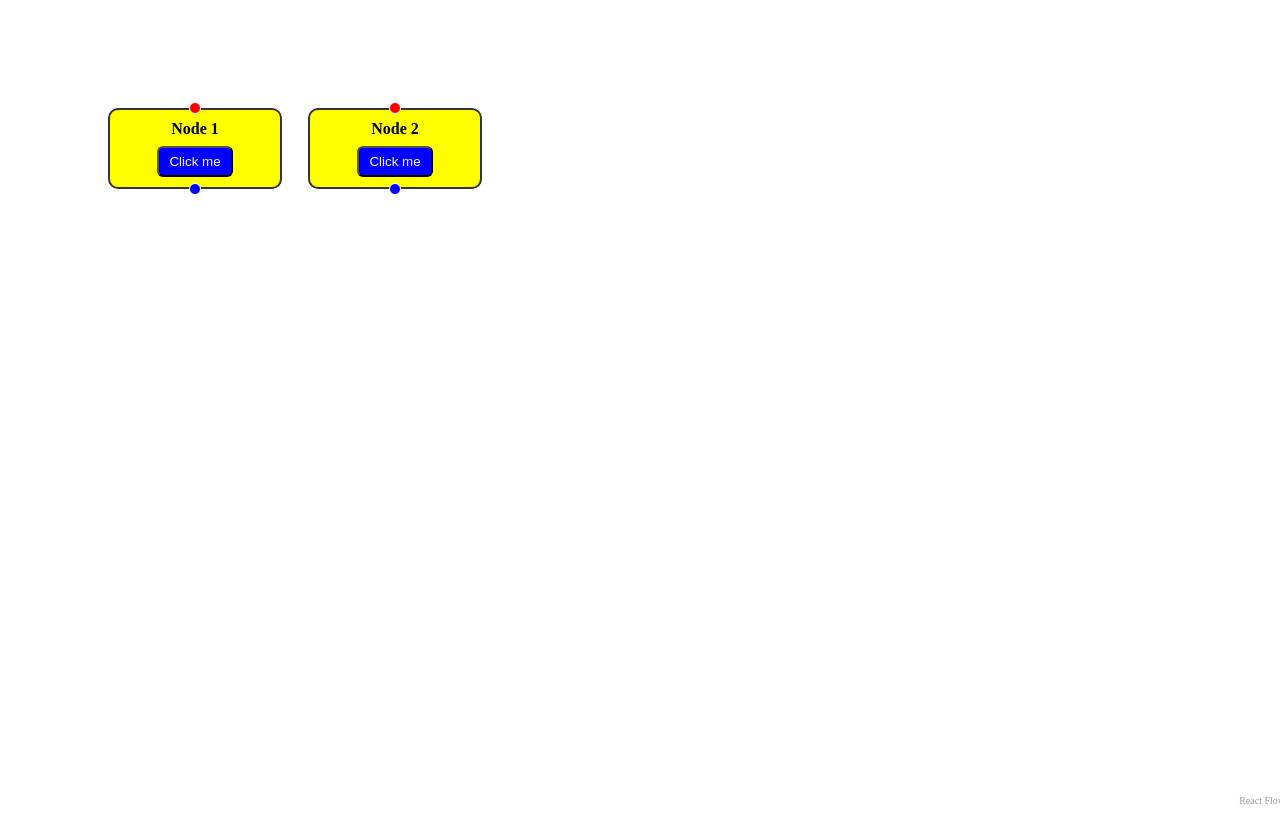
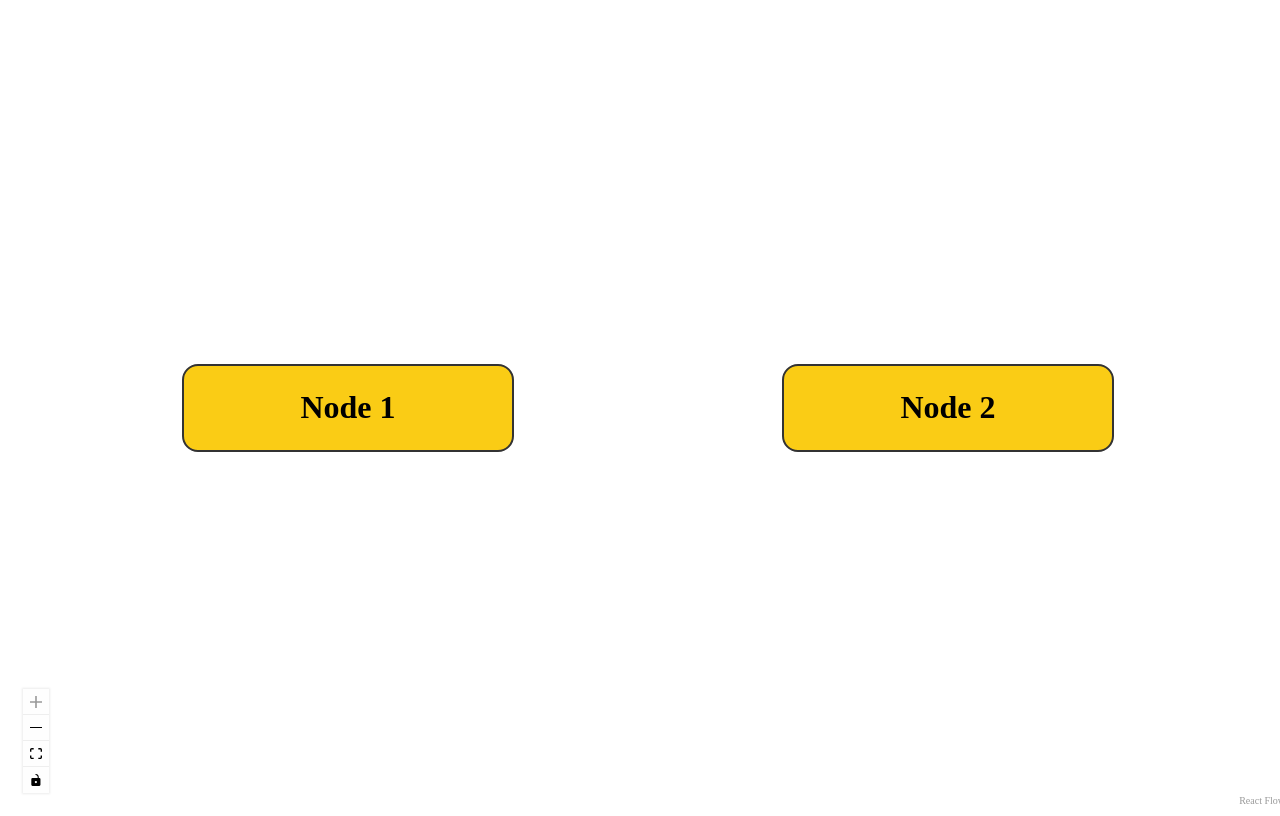
Before and after one commit to amolkapadi/react-flow-2025, a React (Vite) app: page / in a window 1280 px wide. Built offline with nearby package versions, Linux system fonts and the light colour scheme.

Commit message:
vedio 13

```diff
--- a/src/App.jsx
+++ b/src/App.jsx
@@ -1,75 +1,58 @@
-import {ReactFlow, useNodesState, useEdgesState, addEdge, Handle, Position } from '@xyflow/react';
+import { ReactFlow, Controls, ControlButton, useNodesState, useEdgesState, addEdge } from '@xyflow/react';
 import '@xyflow/react/dist/style.css';
-
-
-function CustomNode ({data}){
-  return(
-    <div
-      style={{
-        padding:10,
-        border:'2px solid #333',
-        borderRadius:10,
-        background:"yellow",
-        color:"#000",
-        textAlign:"center",
-        minWidth:150
-      }}
-    >
-    <Handle
-      type='target'
-      position={Position.Top}
-      style={{background:'red', width:10, height:10}}
-    />
-      <h4 style={{margin:0}}>{data.label}</h4>
-      <button
-        style={{
-          marginTop:8,
-          padding:"6px 10px",
-          background:"blue",
-          borderRadius:6,
-          cursor:"pointer",
-          color:"white"
-        }}
-      >Click me</button>
-      <Handle
-      type='source'
-      position={Position.Bottom}
-      style={{background:'blue', width:10, height:10}}
-      />
-    </div>
-  )
-}
-
-
+import { SquarePlus, Trash2 } from 'lucide-react';  // 👈 नए icons
+import Vedio13 from './ReactFlow/Vedio13'
 function App() {
-  const initialNodes = [
-    {id:"1", position: {x:100, y:100}, data:{label:"Node 1"}, type:"custom"},
-    {id:"2", position: {x:300, y:100}, data:{label:"Node 2"}, type:"custom"},
-
-  ]
-
-  const initialEdges =[];
+  // Start with empty nodes & edges
+  const initialNodes = [];
+  const initialEdges = [];
 
   const [nodes, setNodes, onNodesChange] = useNodesState(initialNodes);
   const [edges, setEdges, onEdgesChange] = useEdgesState(initialEdges);
 
+  // Add Node function
+  const addNode = () => {
+    const newNode = {
+      id: `${nodes.length + 1}`,
+      position: { x: Math.random() * 400, y: Math.random() * 400 },
+      data: { label: `Node ${nodes.length + 1}` },
+      style: {
+        background: "#3b82f6",
+        color: "#fff",
+        padding: 10,
+        borderRadius: 8,
+      },
+    };
+    setNodes((nds) => [...nds, newNode]);
+  };
 
-  const nodeTypes = {custom :CustomNode};
+  // Remove Last Node function
+  const removeNode = () => {
+    if (nodes.length > 0) {
+      setNodes((nds) => nds.slice(0, -1));
+      setEdges((eds) =>
+        eds.filter(
+          (edge) =>
+            edge.source !== `${nodes.length}` && edge.target !== `${nodes.length}`
+        )
+      );
+    }
+  };
+
+  // Connect Nodes with drag
+  const onConnect = (params) =>
+    setEdges((eds) =>
+      addEdge(
+        { ...params, animated: true, style: { stroke: "orange", strokeWidth: 2 } },
+        eds
+      )
+    );
 
   return (
-    <div style={{width:"100vw", height:"100vh"}}>
-      <ReactFlow
-        nodes={nodes}
-        edges={edges}
-        onNodesChange={onNodesChange}
-        onEdgesChange={onEdgesChange}
-        nodeTypes={nodeTypes}
-        onConnect={(params) => setEdges((eds) => addEdge(params, eds))}
-      >
-
-      </ReactFlow>
+    <div style={{ width: '100vw', height: '100vh' }}>
+      <Vedio13 />
     </div>
-    );
+  );
 }
 
 export default App;
--- /dev/null
+++ b/src/ReactFlow/Vedio13.jsx
@@ -0,0 +1,144 @@
+import React, { useState } from "react";
+import {
+  ReactFlow,
+  useNodesState,
+  useEdgesState,
+  addEdge,
+  Controls,
+  NodeToolbar,
+} from "@xyflow/react";
+import "@xyflow/react/dist/style.css";
+
+/*
+  Working CustomNode with toolbar that stays visible while:
+  - mouse is over node (hover)
+  OR
+  - node is selected (clicked)
+  This prevents toolbar disappearing when user moves mouse from node to toolbar.
+*/
+
+function CustomNode({ id, data, setNodes, selectedNodeId, setSelectedNodeId }) {
+  const [hover, setHover] = useState(false);
+
+  // Visible while hovering OR if this node is selected
+  const isVisible = hover || selectedNodeId === id;
+
+  const handleDelete = (e) => {
+    e.stopPropagation(); // don't let click bubble to pane
+    setNodes((nds) => nds.filter((node) => node.id !== id));
+    // if this node was selected, clear selection
+    if (selectedNodeId === id) setSelectedNodeId(null);
+  };
+
+  const handleEdit = (e) => {
+    e.stopPropagation();
+    const newLabel = prompt("Enter new label:", data.label);
+    if (newLabel !== null && newLabel !== "") {
+      setNodes((nds) =>
+        nds.map((node) =>
+          node.id === id ? { ...node, data: { ...node.data, label: newLabel } } : node
+        )
+      );
+    }
+  };
+
+  return (
+    <div
+      style={{
+        padding: 12,
+        border: "1px solid #333",
+        borderRadius: 8,
+        background: "#facc15",
+        textAlign: "center",
+        minWidth: 140,
+        cursor: "pointer",
+      }}
+      onMouseEnter={() => setHover(true)}
+      onMouseLeave={() => setHover(false)}
+      onClick={(e) => {
+        e.stopPropagation(); // prevent pane click from clearing selection immediately
+        setSelectedNodeId(id); // select this node on click
+      }}
+    >
+      {/* Node toolbar (position top) */}
+      <NodeToolbar isVisible={isVisible} position="top">
+        <button
+          onClick={handleEdit}
+          style={{
+            background: "#2563eb",
+            color: "white",
+            border: "none",
+            padding: "6px 10px",
+            marginRight: 6,
+            borderRadius: 6,
+            cursor: "pointer",
+          }}
+        >
+          Edit
+        </button>
+
+        <button
+          onClick={handleDelete}
+          style={{
+            background: "#ef4444",
+            color: "white",
+            border: "none",
+            padding: "6px 10px",
+            borderRadius: 6,
+            cursor: "pointer",
+          }}
+        >
+          Delete
+        </button>
+      </NodeToolbar>
+
+      <div style={{ pointerEvents: "none" /* text clicks shouldn't affect toolbar */ }}>
+        <strong>{data.label}</strong>
+      </div>
+    </div>
+  );
+}
+
+export default function Vedio13 () {
+  const initialNodes = [
+    { id: "1", position: { x: 120, y: 120 }, data: { label: "Node 1" }, type: "custom" },
+    { id: "2", position: { x: 420, y: 120 }, data: { label: "Node 2" }, type: "custom" },
+  ];
+
+  const [nodes, setNodes, onNodesChange] = useNodesState(initialNodes);
+  const [edges, setEdges, onEdgesChange] = useEdgesState([]);
+  const [selectedNodeId, setSelectedNodeId] = useState(null);
+
+  const onConnect = (params) =>
+    setEdges((eds) => addEdge({ ...params, animated: true, style: { stroke: "#ff8c00" } }, eds));
+
+  // Render custom node and forward selected state setters
+  const nodeTypes = {
+    custom: (props) => (
+      <CustomNode
+        {...props}
+        setNodes={setNodes}
+        selectedNodeId={selectedNodeId}
+        setSelectedNodeId={setSelectedNodeId}
+      />
+    ),
+  };
+
+  return (
+    <div style={{ width: "100vw", height: "100vh" }}>
+      <ReactFlow
+        nodes={nodes}
+        edges={edges}
+        nodeTypes={nodeTypes}
+        onNodesChange={onNodesChange}
+        onEdgesChange={onEdgesChange}
+        onConnect={onConnect}
+        // when user clicks on empty canvas, clear selection -> toolbar hides
+        onPaneClick={() => setSelectedNodeId(null)}
+        fitView
+      >
+        <Controls />
+      </ReactFlow>
+    </div>
+  );
+}
```
